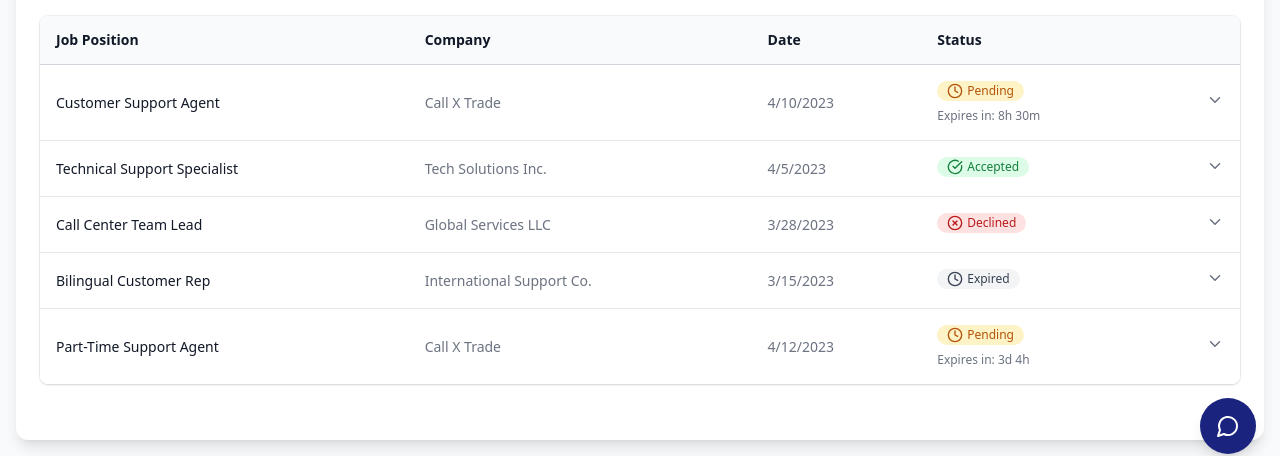
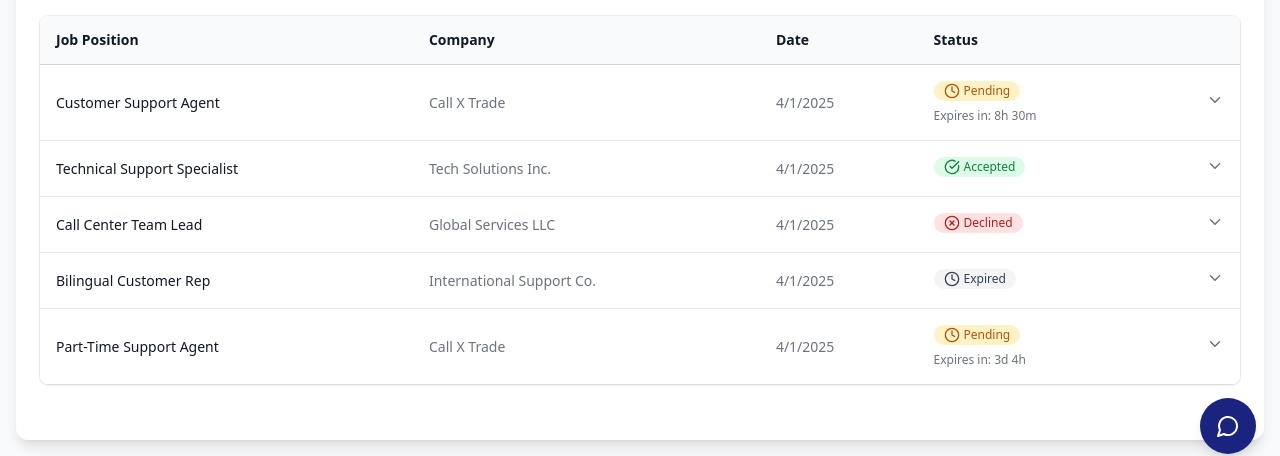
Before and after one commit to DevMagic313/CallXTrade, a React (Vite) app: page /dashboard in a window 1280 px wide. Shown: the part 315-771 px from the top of the page. Built offline with nearby package versions, Linux system fonts and the light colour scheme; what @react-pdf/renderer would draw is missing.

Commit message:
Update Dashboard.tsx

```diff
--- a/src/components/dashboard/Dashboard.tsx
+++ b/src/components/dashboard/Dashboard.tsx
@@ -36,7 +36,7 @@ const Dashboard = () => {
       location: 'Dubai, UAE',
       salary: '2,200 AED',
       status: 'pending',
-      date: '2023-04-10',
+      date: '2025-04-01',
       expiresIn: '8h 30m'
     },
     {
@@ -46,7 +46,7 @@ const Dashboard = () => {
       location: 'Remote (UAE Based)',
       salary: '5,500 AED',
       status: 'accepted',
-      date: '2023-04-05'
+      date: '2025-04-01'
     },
     {
       id: 'JOB003',
@@ -55,7 +55,7 @@ const Dashboard = () => {
       location: 'Abu Dhabi, UAE',
       salary: '3,500 AED',
       status: 'declined',
-      date: '2023-03-28'
+      date: '2025-04-01'
     },
     {
       id: 'JOB004',
@@ -64,7 +64,7 @@ const Dashboard = () => {
       location: 'Sharjah, UAE',
       salary: '4,000 AED',
       status: 'expired',
-      date: '2023-03-15'
+      date: '2025-04-01'
     },
     {
       id: 'JOB005',
@@ -73,7 +73,7 @@ const Dashboard = () => {
       location: 'Ajman, UAE',
       salary: '25,000 AED',
       status: 'pending',
-      date: '2023-04-12',
+      date: '2025-04-01',
       expiresIn: '3d 4h'
     }
   ];
```
